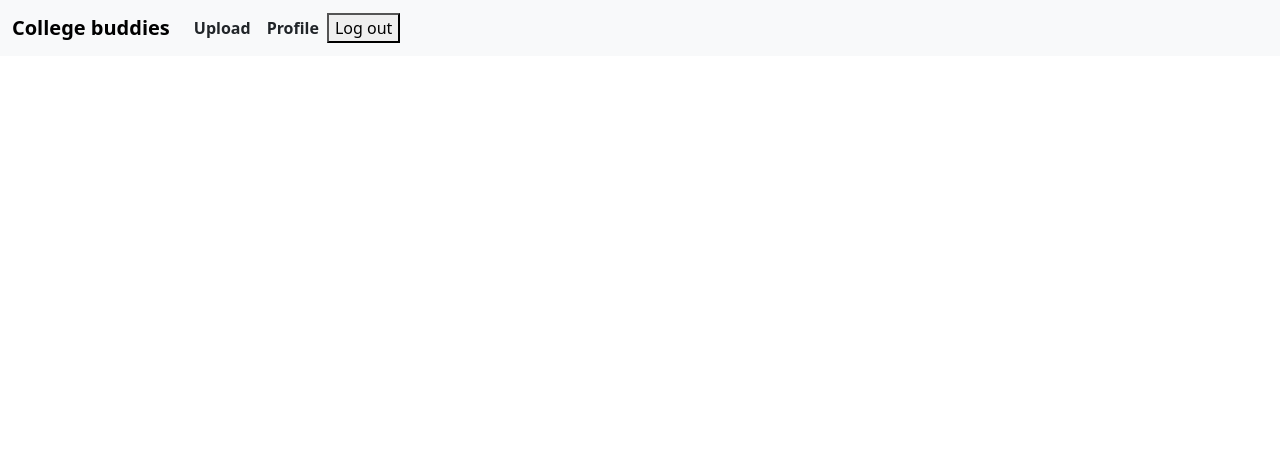
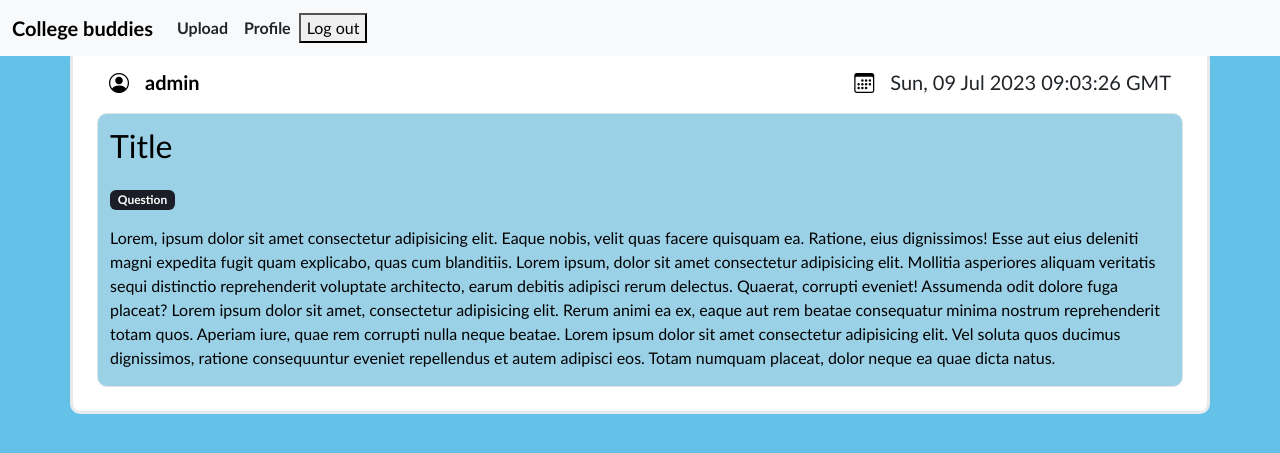
Before and after one commit to ElroyCrasto/StudentForum, a Python web app: template Website/templates/Post.html in a window 1280 px wide. Shown: the top 453 px of the page. Run offline with Jinja, Linux system fonts and the light colour scheme; the template is opened without the code that fills it, so the values that code supplies are empty.

Commit message:
Added Post page UI

```diff
--- a/Website/templates/Post.html
+++ b/Website/templates/Post.html
@@ -5,29 +5,91 @@ Post Page
 {%endblock%}
 
 {%block head%}
-<script defer type="text/javascript" src="{{url_for('static',filename='Javascript/PostPage.js')}}"></script>
+<script type="text/javascript" src="{{url_for('static',filename='PostPage.js')}}"></script>
+<link rel="stylesheet" href="https://cdn.jsdelivr.net/npm/bootstrap-icons@1.10.5/font/bootstrap-icons.css">
+<style>
+    body {
+      font-family: 'Trebuchet MS', 'Lucida Sans Unicode', 'Lucida Grande', 'Lucida Sans', Arial, sans-serif;
+      background-color: #64c2e8;
+      color: #212529 !important;
+    }
+    .user{
+      text-decoration: none !important;
+      color: black !important;
+    }
+    .user:hover{
+      color: #212529 !important;
+    }
+    .main{
+      background-color: white;
+      border-color: #e7eaec !important;
+    }
+    .border{
+      border-color: #e7eaec;
+      border-radius: 10px !important;
+    }
+    .icon{
+      color: black !important;
+    }
+    .badge{
+      background-color: #1b1e27;
+    }
+    .badge:hover{
+      background-color: #2b365e;
+      color: white;
+    }
+    .main-i{
+      background-color: #9bd1e7 !important;
+      color: black;
+    }
+  </style>
 {%endblock%}
 
 {%block body%}
-<div id="post">
-    <div class="spinner-border text-danger" role="status" id="loading">
+
+
+<div class="container-fluid mt-5 mb-5" id="post">
+    <div class="container g-5 border border-3 rounded main">
+
+      <div class="spinner-border text-danger" role="status" id="loading" style="display: none;">
         <span class="visually-hidden">Loading...</span>
       </div>
 
-<div id="title"> </div>
 
-<div id="content"></div>
-
-<div id="user">
-    <a id="userlink"></a>
+      <div class="mt-3 fs-5 d-flex justify-content-center" >
+        <div class="container" >
+          <a id="userlink" href="http://127.0.0.1:5000/Profile?u=Admin" class="user d-flex gap-3">
+            <i class="bi bi-person-circle icon fs-5"></i>
+            <b id="user"> admin </b>
+          </a>
+        </div>
+        <div class="container d-flex flex-row-reverse gap-3" id="postedat">
+          Sun, 09 Jul 2023 09:03:26 GMT
+          <i class="bi bi-calendar3 icon"></i>
+        </div>
       </div>
 
-<div id="type"></div>
 
-<div id="postedat"></div>
 
-<div id="views"></div>
+      <div class="border mt-3 mb-4 main-i">
+        <div class="container container-expand-lg mt-2" >
+          <p class="title fs-2" id="title">Title</p>
+        </div>
+        <div class="container mt-3" >
+          <span class="badge" id="type">Question</span>
+        </div>
+        <div class="container mt-3">
+          <p id="content">
+            Lorem, ipsum dolor sit amet consectetur adipisicing elit. Eaque nobis, velit quas facere quisquam ea. Ratione, eius dignissimos! Esse aut eius deleniti magni expedita fugit quam explicabo, quas cum blanditiis.
+            Lorem ipsum, dolor sit amet consectetur adipisicing elit. Mollitia asperiores aliquam veritatis sequi distinctio reprehenderit voluptate architecto, earum debitis adipisci rerum delectus. Quaerat, corrupti eveniet! Assumenda odit dolore fuga placeat?
+            Lorem ipsum dolor sit amet, consectetur adipisicing elit. Rerum animi ea ex, eaque aut rem beatae consequatur minima nostrum reprehenderit totam quos. Aperiam iure, quae rem corrupti nulla neque beatae.
+            Lorem ipsum dolor sit amet consectetur adipisicing elit. Vel soluta quos ducimus dignissimos, ratione consequuntur eveniet repellendus et autem adipisci eos. Totam numquam placeat, dolor neque ea quae dicta natus.
+          </p>
+        </div>
+      </div>
 
+
+    </div>
   </div>
 
 {%endblock%}
```
Lines whose indentation alone changed are shown as unchanged.
